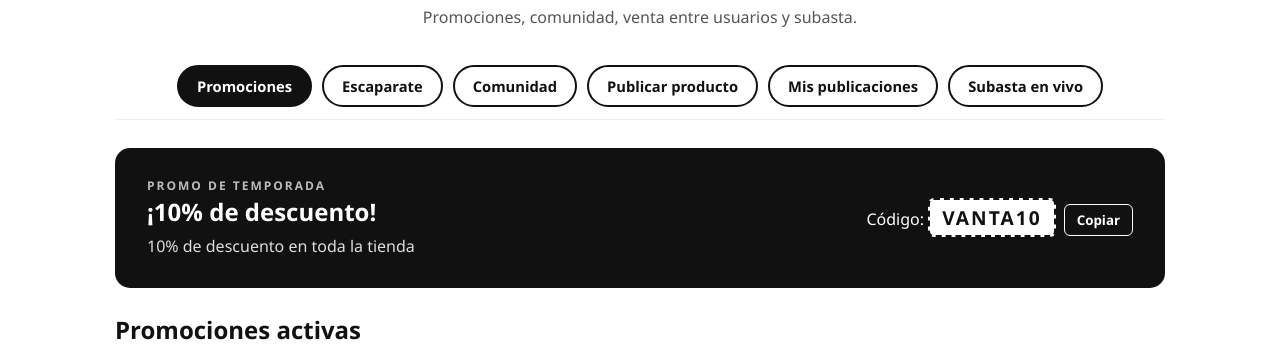
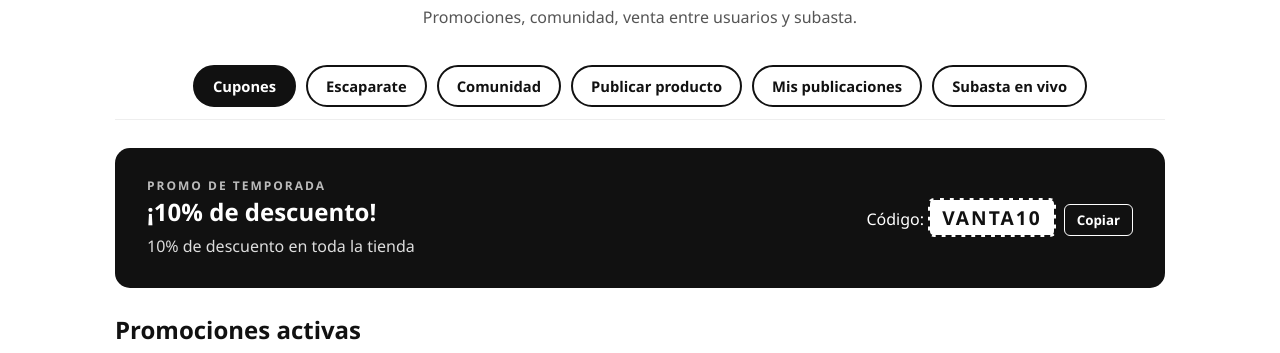
Before and after one commit to dliraxzmx-svg/Negocios_I, a plain HTML site: page estrategias.html in a window 1280 px wide. Shown: the part 167-520 px from the top of the page. Drawn offline with Linux system fonts and the light colour scheme.

Commit message:
Cambio nombres Estrategias

```diff
--- a/estrategias.html
+++ b/estrategias.html
@@ -19,7 +19,7 @@
   </header>
 
   <div class="tabs-estrategias" id="tabs">
-    <button class="tab-btn activo" data-mod="promos" onclick="verModulo('promos')"> Promociones</button>
+    <button class="tab-btn activo" data-mod="promos" onclick="verModulo('promos')"> Cupones</button>
     <button class="tab-btn" data-mod="escaparate" onclick="verModulo('escaparate')"> Escaparate</button>
     <button class="tab-btn" data-mod="comunidad" onclick="verModulo('comunidad')"> Comunidad</button>
     <button class="tab-btn" data-mod="publicar" onclick="verModulo('publicar')"> Publicar producto</button>
```
